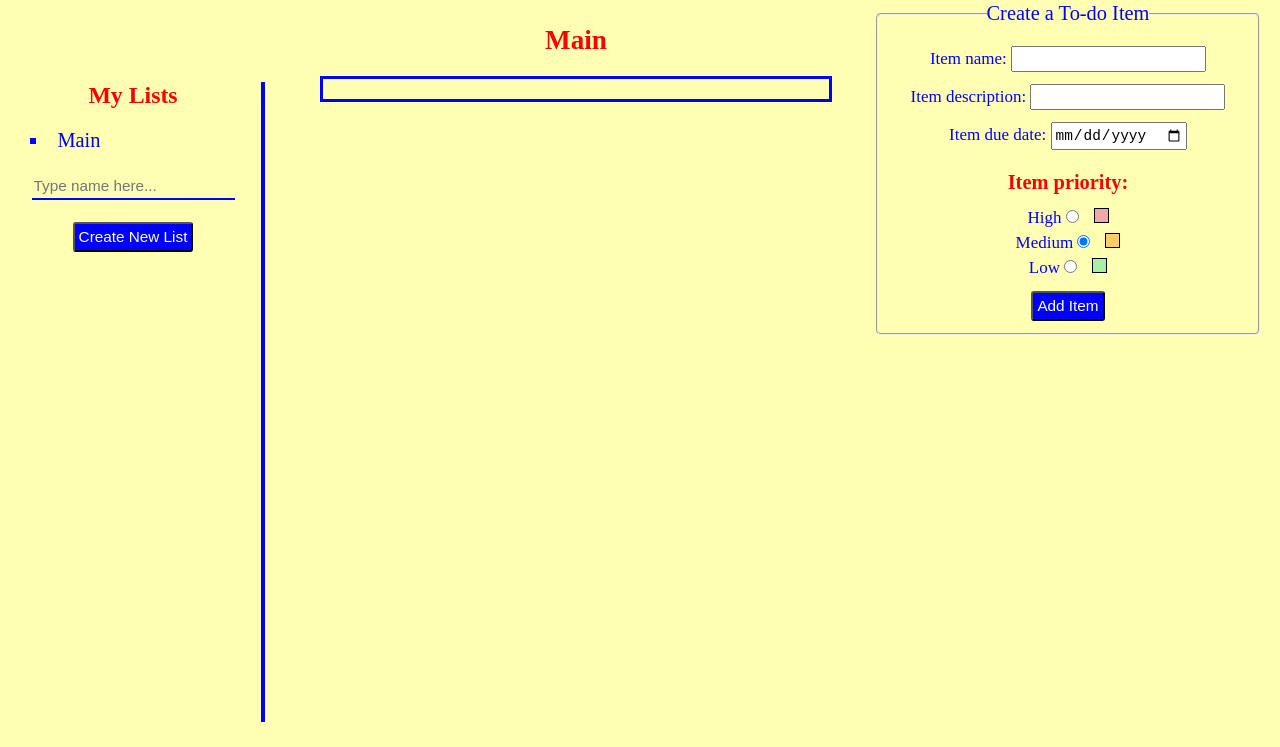
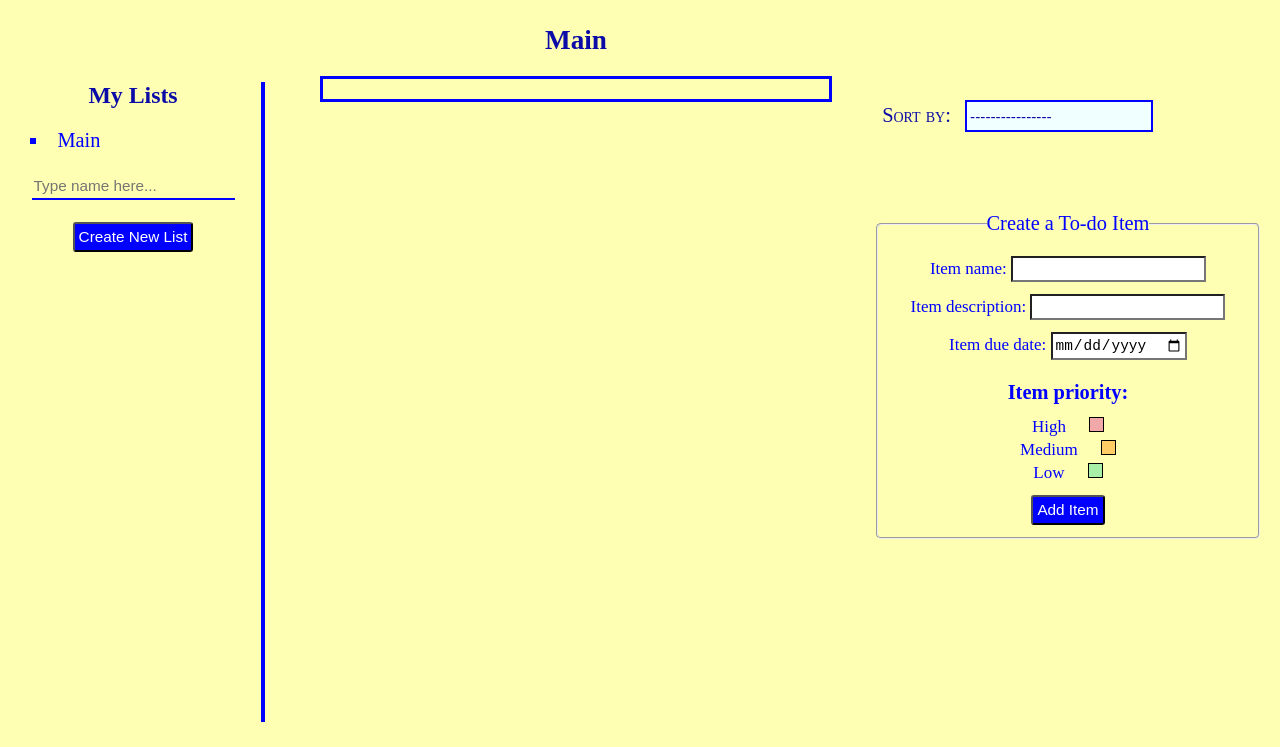
Before and after one commit to NerdsAreIn/toDo-list, a website built with webpack: page dist/index.html in a window 1280 px wide. Shown: the part 68-815 px from the top of the page. Built offline with nearby package versions, Linux system fonts and the light colour scheme.

Commit message:
Created dropdown list-sorting element. Now trying to style hover mode.

```diff
--- a/src/toDo.css
+++ b/src/toDo.css
@@ -5,9 +5,13 @@ font-size: 17px;
 --myBlue: rgb(11, 11, 167);
 }
 * {
+appearance: none;
 box-sizing: content-box;
 margin: 0;
 padding: 0;
+}
+*:hover, *:active, *:focus, *:focus-within {
+appearance: none;
 }
 body {
 text-align: center;
@@ -21,21 +25,21 @@ height: 100%;
 }
 h1 {
 margin: 15px auto 40px;
-color: red;
+color: ;
 font-size: 2rem;
 }
 h2 {
-color: red;
+color: ;
 font-size: 1.6rem;
 margin-bottom: 20px;
 }
 h3 {
-color: red;
+color: ;
 font-size: 1.4rem;
 margin-bottom: 20px;
 }
 h4 {
-color: red;
+color: ;
 font-size: 1.2rem;
 margin: 15px 0 10px;
 }
@@ -59,7 +63,6 @@ padding: 4px 2px 1px 3px;
 .toDoBox {
 position: relative;
 font-size: 1rem;
-/*border: 2px solid red;*/
 }
 summary {
 font-weight: bold;
@@ -91,10 +94,39 @@ margin: 5px 0 0;
 .smaller-left-margin {
 margin-left: 57%;
 }
+div#sortBox {
+position: fixed;
+right: 8%;
+top: 21%;
+width: 25%;
+text-align: center;
+}
+#sortBox label {
+margin-right: 10px;
+font-variant: small-caps;
+font-size: 1.2rem;
+}
+/* !FOR SOME REASON, I CAN'T REMOVE THE AUTO-STYLING GREY/BLUE BACKGROUND WHEN HOVERING...! */
+option:hover {
+appearance: none;
+-moz-appearance: none;
+-webkit-appearance: none;
+}
+option:hover {
+background-color: aquamarine;
+}
+select {
+background-color: azure;
+color: var(--myBlue);
+font-size: 0.9rem;
+border: 2px solid blue;
+height: 22px;
+padding: 3px;
+}
 #addItemBox {
 position: fixed;
 right: 20px;
-top: 70px;
+top: 35%;
 width: 30%;
 color: blue;
 }
```
Also changed, not shown: dist/index.html, dist/main.js.
